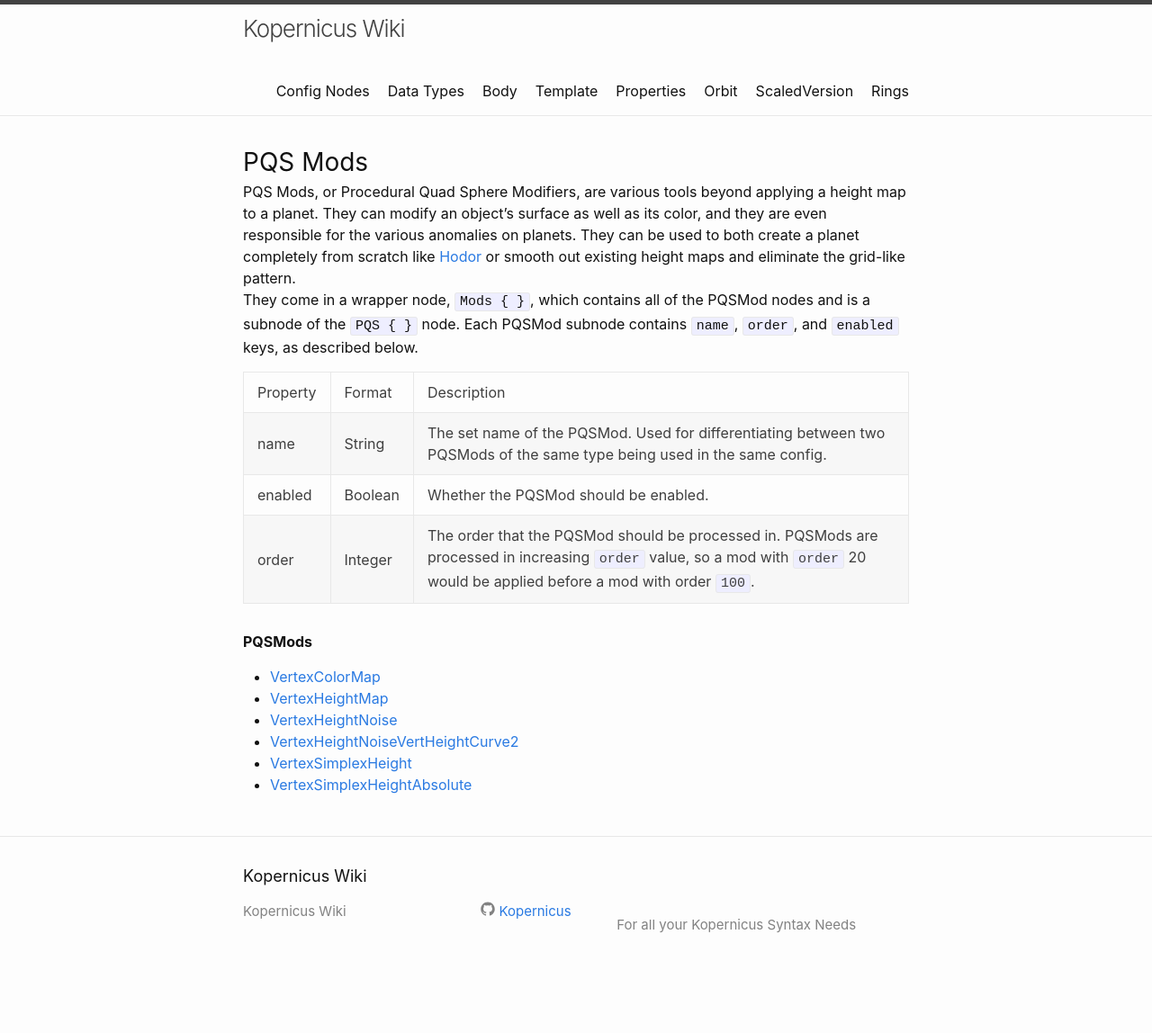
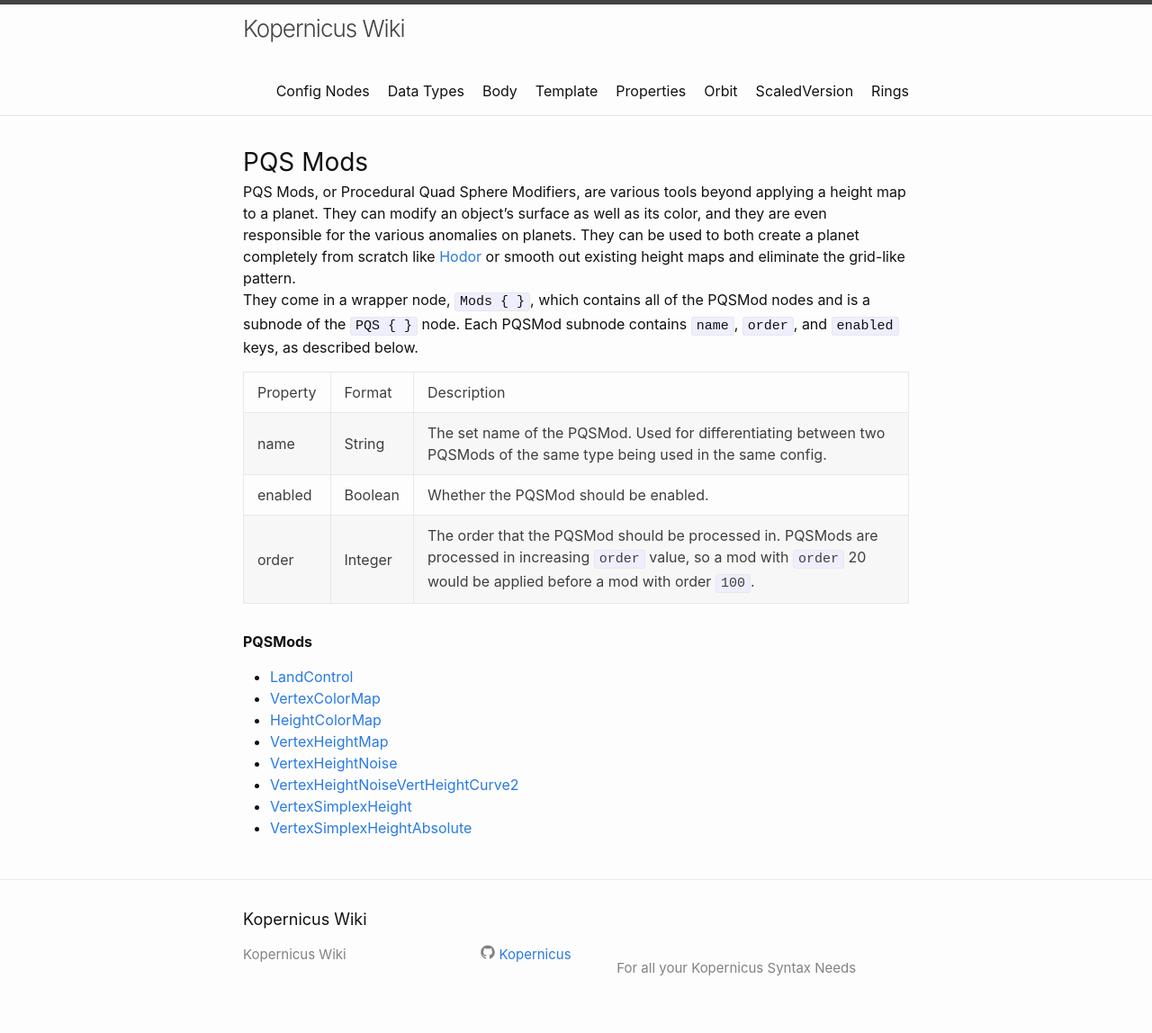
Before and after one commit to Kopernicus/wiki, a Jekyll site: the page built from main/PQSMods/PQSMods.md, in a window 1280 px wide. Shown: the whole page at 90% size. Built offline with Jekyll 4.4.1, drawn with Linux system fonts in a browser that asks for light colours; before the commit the page ends 1100 px from its top, so only the background shows below that.

Commit message:
add links

```diff
--- a/main/PQSMods/PQSMods.md
+++ b/main/PQSMods/PQSMods.md
@@ -13,10 +13,9 @@ Each PQSMod subnode contains `name`, `order`, and `enabled` keys, as described b
 |order|Integer|The order that the PQSMod should be processed in. PQSMods are processed in increasing `order` value, so a mod with `order` 20 would be applied before a mod with order `100`.|
 
 **PQSMods**
-{% comment%}
-+ [LandControl]({{ site.baseurl }}{% link main/PQSMods/LandControl.md %})
-{% endcomment %}
++ [LandControl]({{ site.baseurl }}{% link main/PQSMods/LandControl/LandControlLanding.md %})
 + [VertexColorMap]({{ site.baseurl }}{% link main/PQSMods/VertexColorMap.md %})
++ [HeightColorMap]({{ site.baseurl }}{% link main/PQSMods/HeightColorMap.md %})
 + [VertexHeightMap]({{ site.baseurl }}{% link main/PQSMods/VertexHeightMap.md %})
 + [VertexHeightNoise]({{ site.baseurl }}{% link main/PQSMods/VertexHeightNoise.md %})
 + [VertexHeightNoiseVertHeightCurve2]({{ site.baseurl }}{% link main/PQSMods/VertexHeightNoiseVertHeightCurve2.md %})
```
Also changed, not shown: main/PQSMods/HeightColorMap.md (renamed from PQSMods/HeightColorMap.md).
